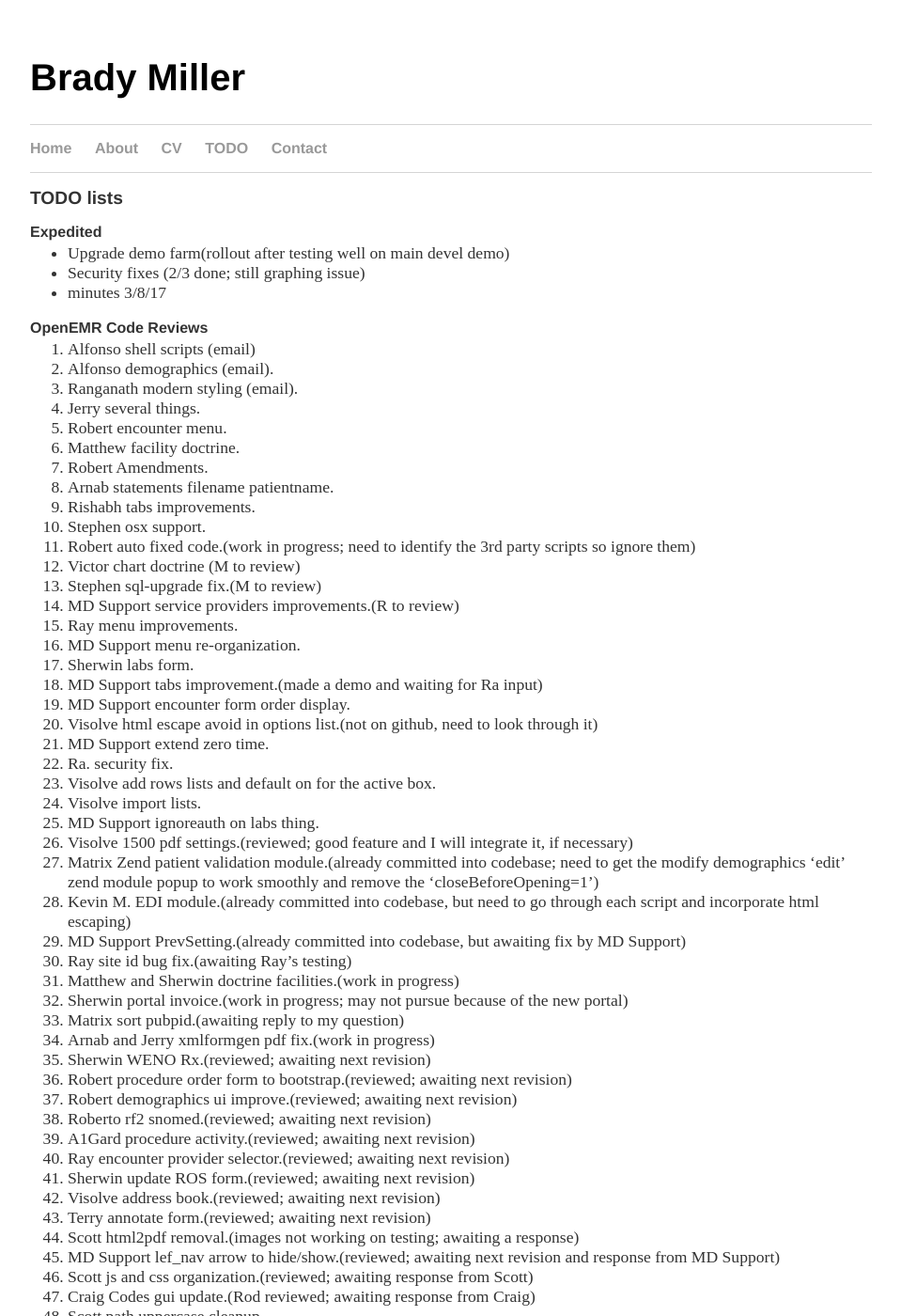
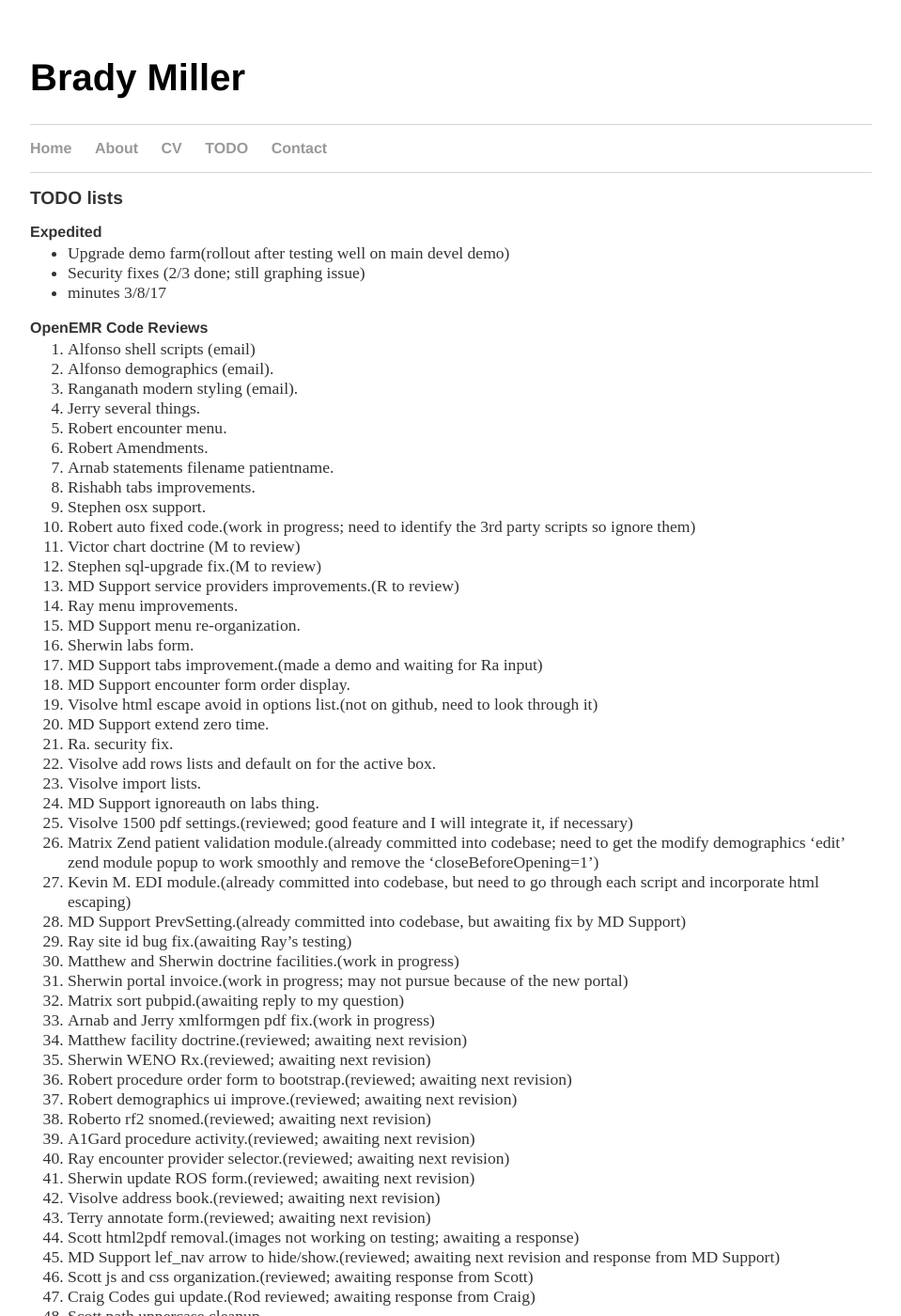
Before and after one commit to bradymiller/bradymiller.github.io, a Jekyll site: the page built from todo/index.md, in a window 1280 px wide and 1400 px high. Shown: the whole window at 94% size, without its empty margins (160-1119 px from the left). Built offline with Jekyll 4.4.1, drawn with Linux system fonts in a browser that asks for light colours; our own code applies the rules of GitHub Pages for plain Markdown files.

Commit message:
Update index.md

```diff
--- a/todo/index.md
+++ b/todo/index.md
@@ -43,6 +42,7 @@
 1. Sherwin portal invoice.(work in progress; may not pursue because of the new portal)
 1. Matrix sort pubpid.(awaiting reply to my question)
 1. Arnab and Jerry xmlformgen pdf fix.(work in progress)
+1. Matthew facility doctrine.(reviewed; awaiting next revision)
 1. Sherwin WENO Rx.(reviewed; awaiting next revision)
 1. Robert procedure order form to bootstrap.(reviewed; awaiting next revision)
 1. Robert demographics ui improve.(reviewed; awaiting next revision)
```
Also changed, not shown: other parts of todo/index.md (+0 -1 lines).
